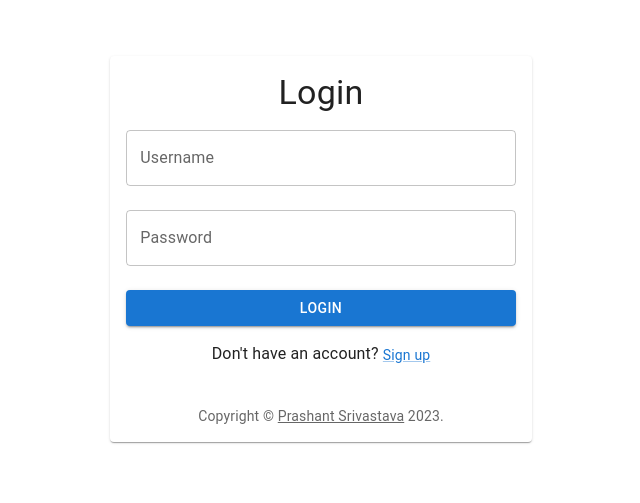
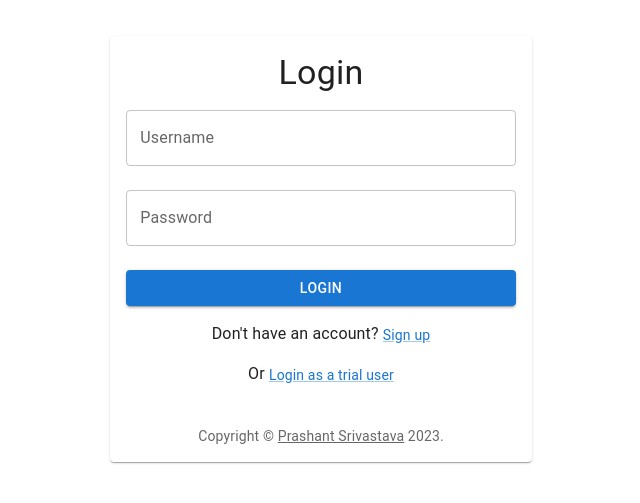
Before and after one commit to P0W/stock-strategies, a React (Create React App) app in the folder frontend/: page /login in a window 1280 px wide. Shown: the part 159-662 px from the top of the page, without its empty margins (319-959 px from the left). Built offline with nearby package versions, Linux system fonts and the light colour scheme.

Commit message:
added trial user login creds

```diff
--- a/frontend/src/pages/LoginPage.tsx
+++ b/frontend/src/pages/LoginPage.tsx
@@ -47,6 +47,30 @@ export const LoginPage = () => {
     navigate('/register');
   };
 
+  const handleTrialLogin = () => {
+    fetch('/login', {
+      method: 'POST',
+      headers: { 'Content-Type': 'application/json' },
+      body: JSON.stringify({
+        username: 'trialuser',
+        hashedPassword: '79891e980747ffbd21e690297394efe764fa56d7e37750f800879fbb2d34571a'
+      })
+    }).then((data: any) => {
+      login({
+        fullName: data.fullName,
+        email: data.email,
+        phoneNumber: data.phoneNumber,
+        num_stocks: data.num_stocks,
+        investment: data.investment
+      });
+      navigate('/app');
+    })
+      .catch((err) => {
+        console.error(err);
+        alert(err.message);
+      });
+  };
+
   return (
     <Box display="flex" justifyContent="center" alignItems="center" minHeight="100vh">
       <Grid container justifyContent="center">
@@ -87,6 +111,12 @@ export const LoginPage = () => {
                 Sign up
               </Link>
             </Typography>
+            <Typography variant="body1" style={{ marginTop: 16, textAlign: 'center' }}>
+              Or{' '}
+              <Link component="button" variant="body2" onClick={handleTrialLogin}>
+                Login as a trial user
+              </Link>
+            </Typography>
             <Copyright sx={{ mt: 5 }} />
           </Paper>
         </Grid>
```
